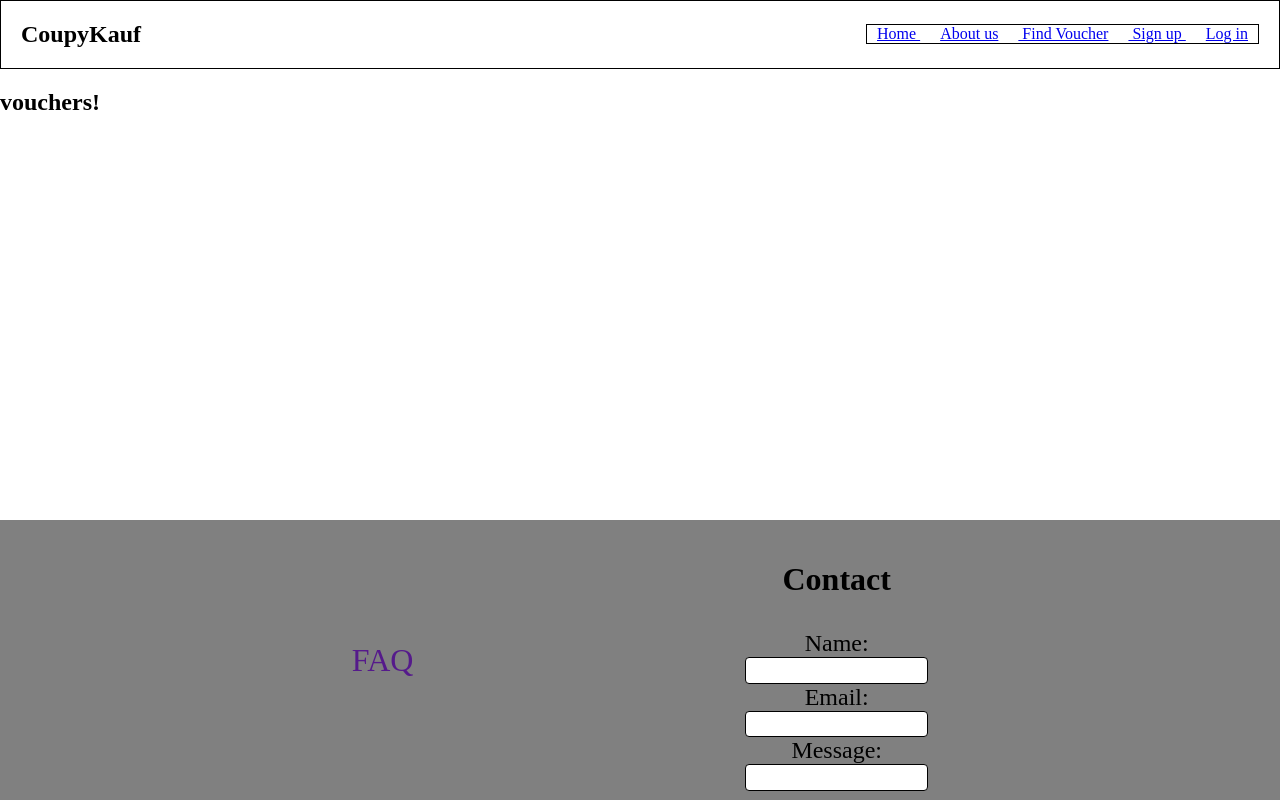
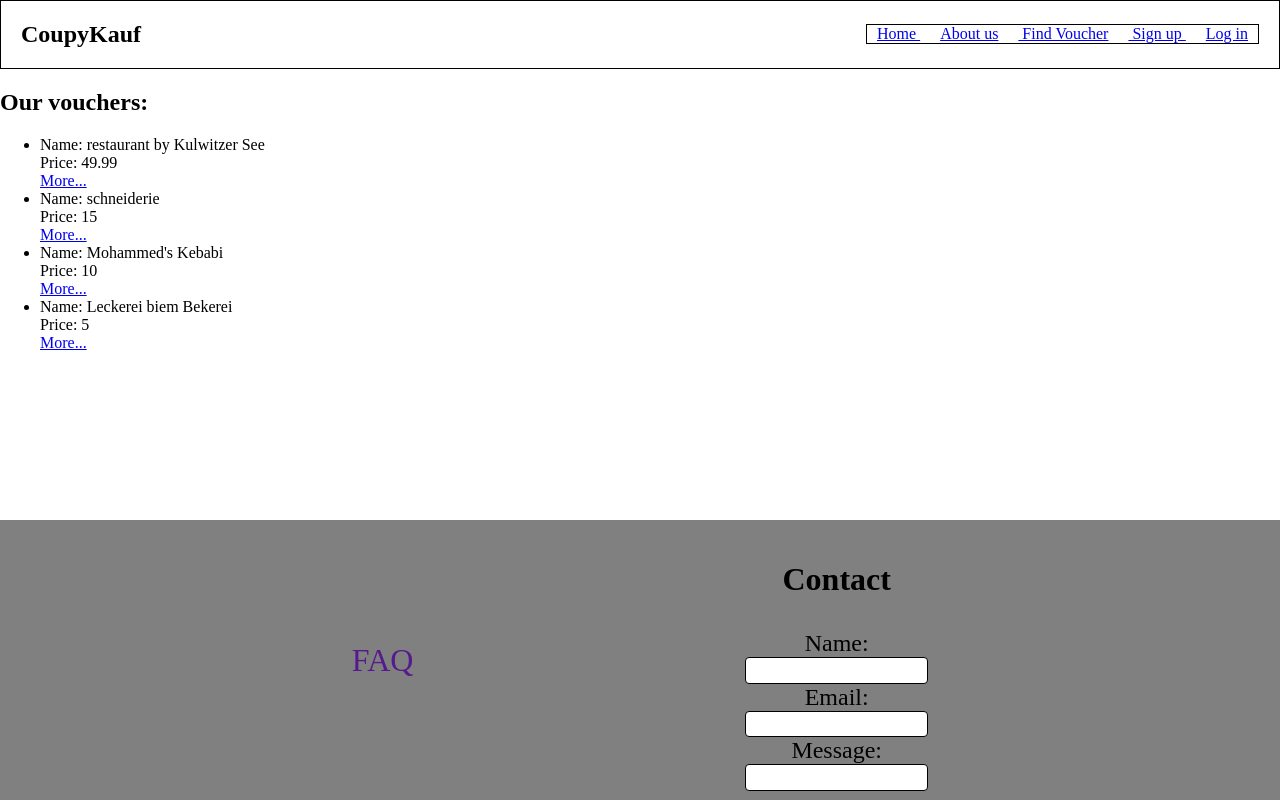
Before and after one commit to bekhzod-ab/coupykauf.io, a React (Create React App) app in the folder front-end/: page /vouchers in a window 1280 px wide. Built offline with nearby package versions, Linux system fonts and the light colour scheme; the HTML template or start-up script is replaced by a standard one.

Commit message:
purchase and vouchers displayed

```diff
--- /dev/null
+++ b/front-end/src/pages/PurchaseVoucher.js
@@ -0,0 +1,70 @@
+import {useParams} from "react-router-dom"
+import {useState} from "react"
+
+
+export default function Purchase() {
+    const {articleNo} = useParams()
+    const [vouchers, setVouchers] = useState([
+
+
+              {
+                "articleNo": "vc-0001",
+                "name": "kp50",
+                "description": "restaurant by Kulwitzer See",
+                "price": 49.99
+              },
+              {
+                "articleNo": "vc-0002",
+                "name": "kp20",
+                "description": "schneiderei",
+                "price": 15
+              },
+              {
+                "articleNo": "vc-0003",
+                "name": "kp10",
+                "description": "Mohammed's Kebabi",
+                "price": 10
+              },
+              {
+                "articleNo": "vc-0004",
+                "name": "kp5",
+                "description": "Leckerei beim Bekerei",
+                "price": 5
+              }
+            ]
+
+
+    )
+    const details = vouchers.find(el => el.articleNo === articleNo)
+    console.log(details)
+    return (
+        <div className="voucher_details">
+            <div>
+                <ul>
+                    <li>vocuher: {details.name} </li>
+                    <li>description: {details.description} </li>
+                    <li>price: {details.price} $</li>
+                </ul>
+            </div>
+
+            <div className="purchase">
+                <form>
+                    <label>Your Name:</label>
+                    <input type="text" placeholder="you first and last name" required></input><br/>
+
+                    <label>email:</label>
+                    <input type="email" placeholder="name@example.com" required></input><br/>
+
+                    <label>card number:</label>
+                    <input type="number" required ></input><br/>
+
+                    <label>exp date:</label>
+                    <input type="number" required></input>
+                    <label>CVV:</label>
+                    <input type="number" required></input>
+
+                </form>
+            </div>
+        </div>
+    )
+}
--- a/front-end/src/pages/VouchersPage.js
+++ b/front-end/src/pages/VouchersPage.js
@@ -1,7 +1,49 @@
+import { useState } from "react"
+import { useHistory, Link } from "react-router-dom"
+
+
+
 const VouchersPage = () => {
+
+    const [vouchers, setVouchers] = useState([
+
+              {
+                "articleNo": "vc-0001",
+                "name": "kp50",
+                "description": "restaurant by Kulwitzer See",
+                "price": 49.99
+              },
+              {
+                "articleNo": "vc-0002",
+                "name": "kp20",
+                "description": "schneiderie",
+                "price": 15
+              },
+              {
+                "articleNo": "vc-0003",
+                "name": "kp10",
+                "description": "Mohammed's Kebabi",
+                "price": 10
+              },
+              {
+                "articleNo": "vc-0004",
+                "name": "kp5",
+                "description": "Leckerei biem Bekerei",
+                "price": 5
+              }
+
+            ])
     return (
         <div className="vouchers-page">
-            <h2>vouchers!</h2>
+            <h2>Our vouchers:</h2>
+            <ul className="vouchers_list">
+                {vouchers.map((voucher, index) => (
+                      <li key={index}> Name: {voucher.description}<br/>
+                      Price: {voucher.price}<br/>
+                      <Link to={`/vouchers/${voucher.articleNo}`}> More...</Link></li>
+
+                ))}
+            </ul>
         </div>
     )
 }
```
